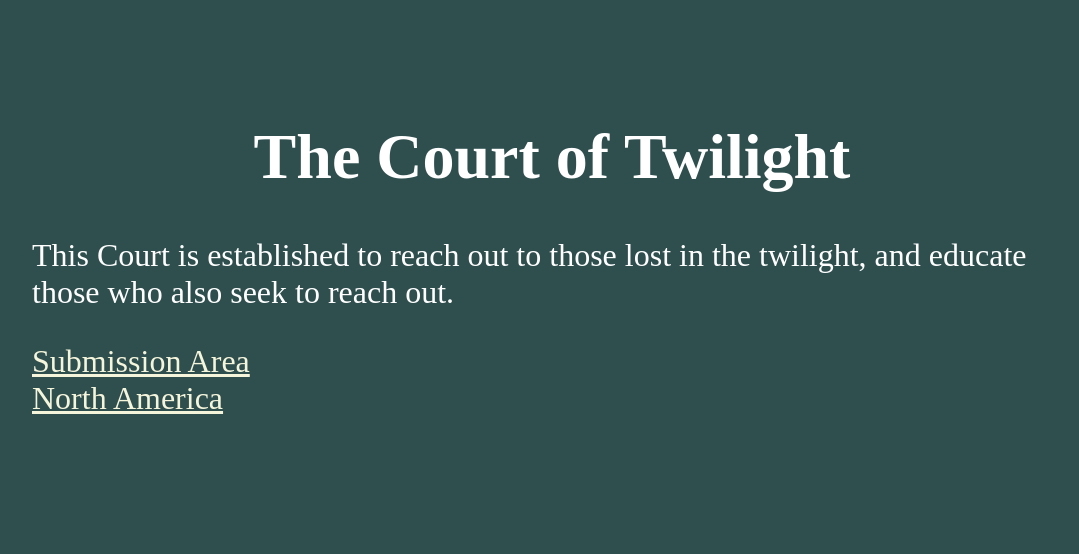
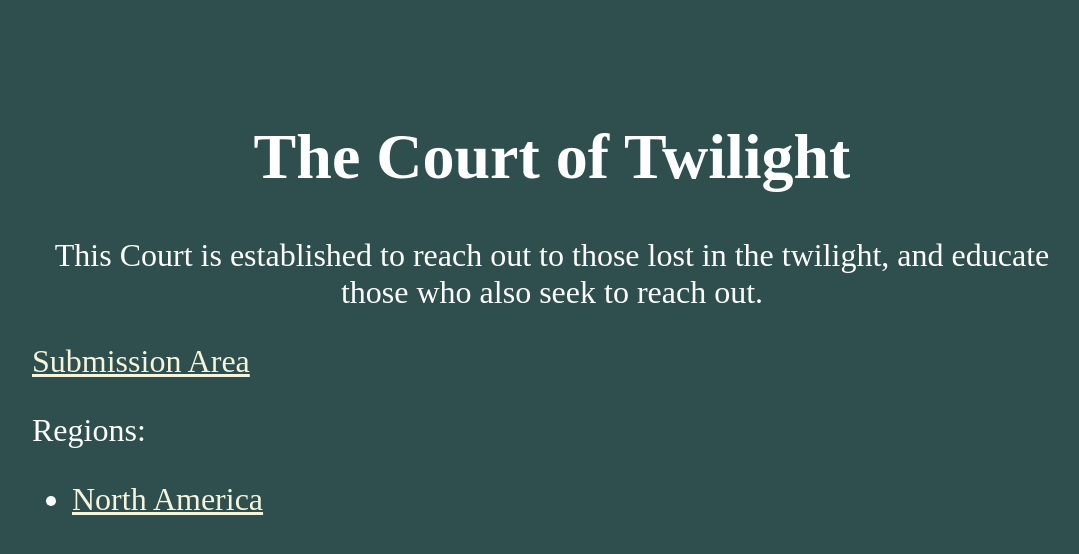
Before and after one commit to feli-flitzberg/twilight, a plain HTML site: page index.htm in a window 1280 px wide. Shown: the whole page, without its empty margins (88-1167 px from the left). Drawn offline with Linux system fonts and the light colour scheme.

Commit message:
organization & home links

```diff
--- a/index.htm
+++ b/index.htm
@@ -6,8 +6,11 @@
   </head>
   <body>
     <h1>The Court of Twilight</h1>
-    <p>This Court is established to reach out to those lost in the twilight, and educate those who also seek to reach out.</p>
-    <a href="submission.htm">Submission Area</a> <br/>
-    <a href="northamerica/index.htm">North America</a>
+    <p style="text-align: center;">This Court is established to reach out to those lost in the twilight, and educate those who also seek to reach out.</p>
+    <a href="submission.htm">Submission Area</a>
+    <p>Regions:</p>
+    <ul>
+      <li><a href="northamerica/index.htm">North America</a></li>
+    </ul>
   </body>
 </html>
```
Also changed, not shown: northamerica/index.htm (+1 -0 lines), submission.htm (+2 -1 lines).
